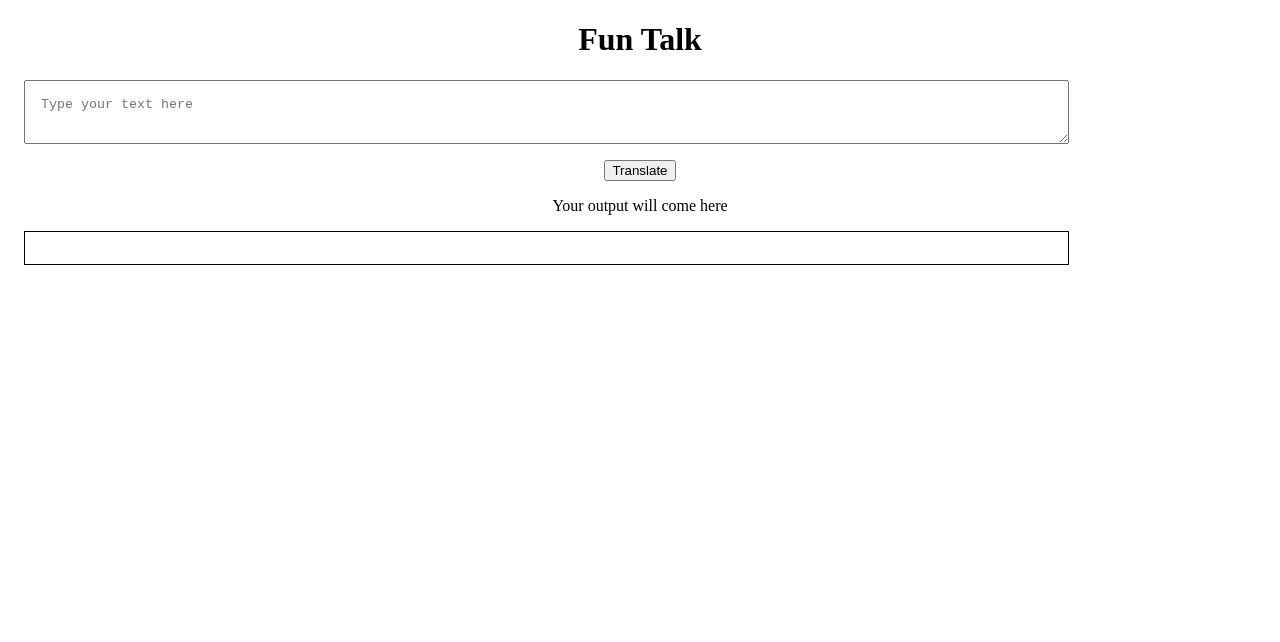
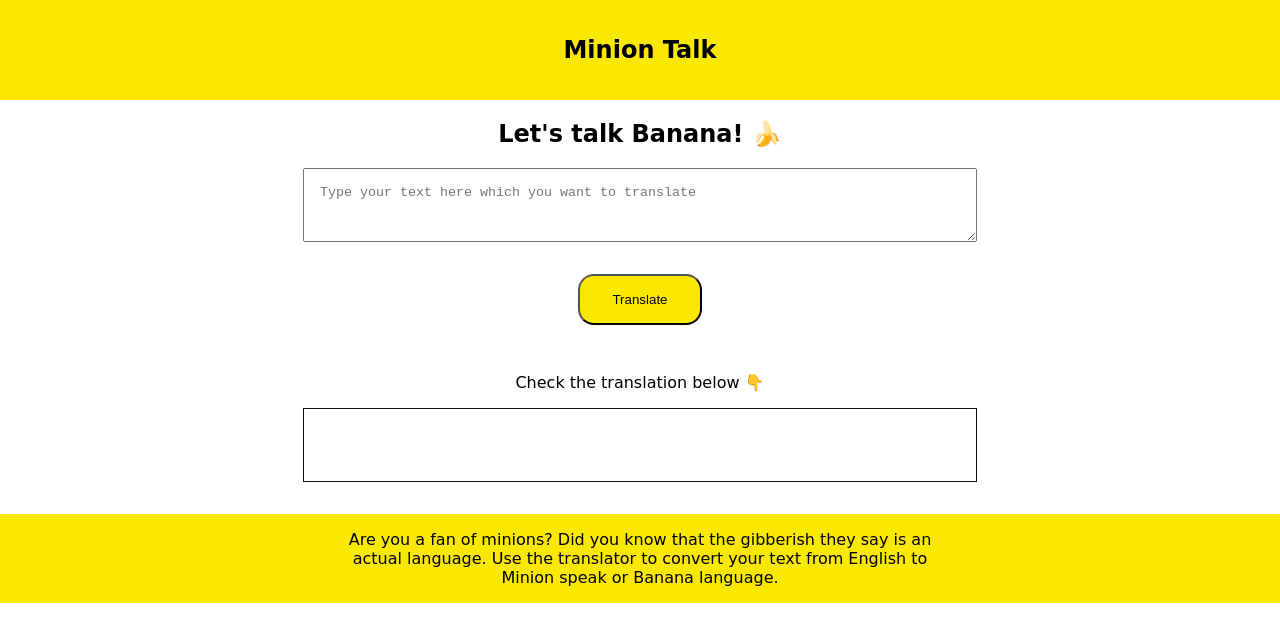
Before and after one commit to abbasmirza7/Minion-Talk-App, a plain HTML site: page index.html in a window 1280 px wide. Drawn offline with Linux system fonts and the light colour scheme.

Commit message:
completed

```diff
--- a/fta.js
+++ b/fta.js
@@ -1,12 +1,12 @@
-var callURL = "https://myapi.abbasmirza1.repl.co/democall.json?name=";
-
-var inputText = document.quesrySelector("#input-text");
+var callURL = "https://api.funtranslations.com/translate/minion.json?text="
+var inputText = document.querySelector("#input-text");
 var button = document.querySelector("#btn");
-var outputText = document.querySelector("output-text");
+var outputText = document.querySelector("#output-text");
 
 
 function createURL(ourText) {
     return callURL + ourText;
+    console.log(callURL+ourText)
 }
 
 function errorHandler(error){
@@ -19,10 +19,10 @@ function clickHandler() {
     fetch(createURL(ourText))
         .then(response => response.json())
         .then(json => {
-            translatedText = json.Contents.Your-Name;
+            var translatedText = json.contents.translated;
             outputText.innerText = translatedText;
         })
         .catch(errorHandler)
 }
 
-button.addEventListner("click",clickHandler)
+button.addEventListener("click",clickHandler)
--- a/index.html
+++ b/index.html
@@ -1,39 +1,33 @@
 <!DOCTYPE html>
 <html lang="en">
+
 <head>
     <meta charset="UTF-8">
     <meta http-equiv="X-UA-Compatible" content="IE=edge">
     <meta name="viewport" content="width=device-width, initial-scale=1.0">
     <title>Talk</title>
-    <style>
-        body{
-            text-align: center;
-        }
-
-        #input-text {
-            display:block;
-            margin: 1rem;
-            padding: 1rem;
-            width:80%;
-        }
-        #output-text {
-            display:block;
-            margin: 1rem;
-            padding: 1rem;
-            width:80%;
-            border: 1px solid black;
-        }
-    </style>
+    <link href="styles.css" rel="stylesheet">
 </head>
 
 <body>
-    <h1>Fun Talk</h1>
-    <textarea id="input-text" placeholder="Type your text here"></textarea>
+    <div class="covers">
+        <h2>Minion Talk</h2>
+    </div>
+
+
+    <h2>Let's talk Banana! 🍌</h2>
+    <textarea class="text input" id="input-text" cols="30" rows="10" placeholder="Type your text here which you want to translate"></textarea>
     <button id="btn">Translate</button>
     <div>
-        <p>Your output will come here</p>
-        <div id="output-text"></div>
+        <p>Check the translation below  👇</p>
+        <div class="text output" id="output-text"></div>
     </div>
     <script src="fta.js" type="text/javascript"></script>
 </body>
+
+<footer class="covers">
+    <p class="about">Are you a fan of minions? Did you know that the gibberish they say is an actual language. Use the translator to convert your text from English to Minion speak or Banana language.</p>
+</footer>
+
+
 </html>
--- /dev/null
+++ b/styles.css
@@ -0,0 +1,46 @@
+@import url("https://fonts.googleapis.com/css2?family=Montserrat:wght@400;700&display=swap");
+
+:root {
+    --primary-color: #FAE704;
+}
+
+body {
+    margin: 0px auto;
+    width: 100%;
+    font-family: 'Fuzzy Bubbles', cursive;
+    text-align: center;
+}
+
+.text {
+    display: block;
+    margin: auto;
+    padding: 1rem;
+    height: 5vh;
+    width: 50%;
+
+
+}
+
+.output {
+    text-align: left;
+    margin-bottom: 2rem ;
+    border: 1px solid rgba(0, 0, 0, 0.938);
+}
+
+.covers {
+    background-color: var(--primary-color);
+    padding: 1rem 1rem;
+    text-align: center;
+}
+
+#btn {
+    margin: 2rem 2rem;
+    border-radius: 1rem;
+    padding: 1rem 2rem;
+    background-color: var(--primary-color);
+}
+
+.about {
+    width: 50%;
+    margin: auto;
+}
```
